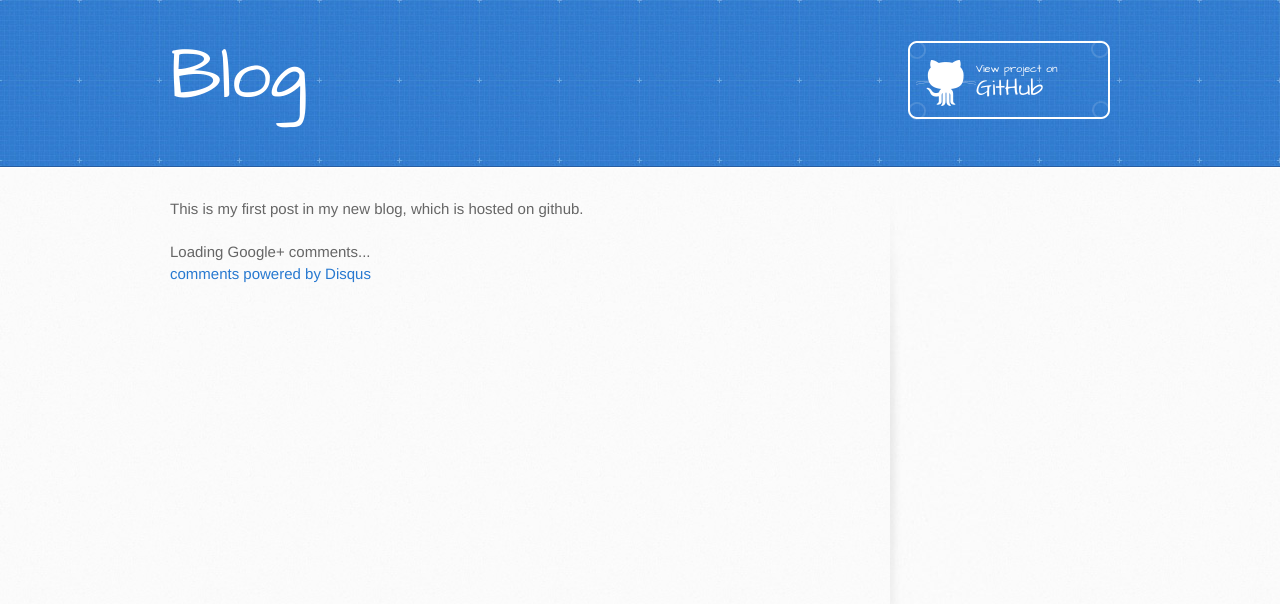
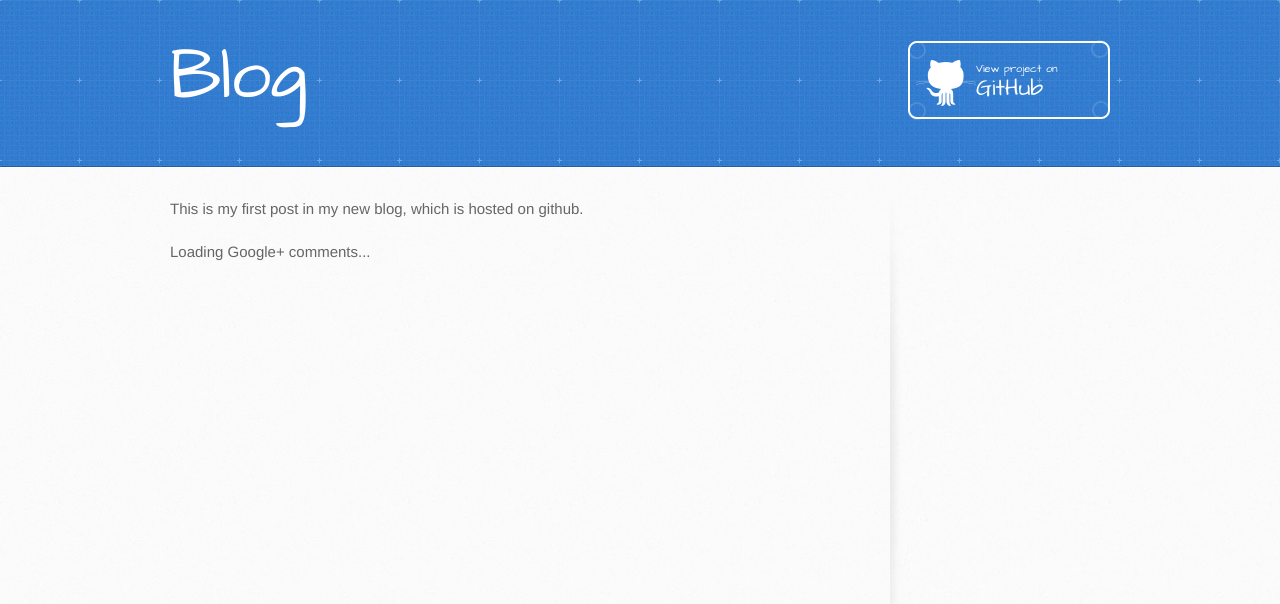
Before and after one commit to mars3142/blog, a Jekyll site: the page built from _posts/2014-05-23-first-post.md, in a window 1280 px wide. Shown: the top 604 px of the page. Built offline with Jekyll 4.4.1, drawn with Linux system fonts in a browser that asks for light colours; nearby versions of some CDN libraries; Markdown is read by kramdown in place of the engine named in the settings; comment, search, counter and statistics services are not loaded.

Commit message:
Google+ Comments

```diff
--- a/_config.yml
+++ b/_config.yml
@@ -1,7 +1,7 @@
 name: "blog.mars3142.de"
 description: "Blog of mars3142."
 
-url: "http://blog.mars3142.de"
+url: "http://blog.mars3142.org"
 
 #paginate: 5
 #paginate_path: "page:num"
--- a/_layouts/post.html
+++ b/_layouts/post.html
@@ -33,25 +33,11 @@
             <ul data-toc="#main_content"></ul>
           {% endif %}
           {{ content }}
-<section id="comments">
-        <script src="//apis.google.com/js/plusone.js" type="text/javascript"></script>
-        <div class="g-comments" data-href="{{ site.url }}{{ page.url }}" data-width="900" data-first_party_property="BLOGGER" data-view_type="FILTERED_POSTMOD">Loading Google+ comments...</div>
-      </section>
-    <div id="disqus_thread"></div>
-    <script type="text/javascript">
-        /* * * CONFIGURATION VARIABLES: EDIT BEFORE PASTING INTO YOUR WEBPAGE * * */
-        var disqus_shortname = 'mars3142-blog'; // required: replace example with your forum shortname
-
-        /* * * DON'T EDIT BELOW THIS LINE * * */
-        (function() {
-            var dsq = document.createElement('script'); dsq.type = 'text/javascript'; dsq.async = true;
-            dsq.src = '//' + disqus_shortname + '.disqus.com/embed.js';
-            (document.getElementsByTagName('head')[0] || document.getElementsByTagName('body')[0]).appendChild(dsq);
-        })();
-    </script>
-    <noscript>Please enable JavaScript to view the <a href="http://disqus.com/?ref_noscript">comments powered by Disqus.</a></noscript>
-    <a href="http://disqus.com" class="dsq-brlink">comments powered by <span class="logo-disqus">Disqus</span></a>
-            </section>
+          <section id="comments">
+             <script src="//apis.google.com/js/plusone.js" type="text/javascript"></script>
+             <div class="g-comments" data-href="{{ site.url }}{{ page.url }}" data-width="690" data-first_party_property="BLOGGER" data-view_type="FILTERED_POSTMOD">Loading Google+ comments...</div>
+          </section>
+        </section>
 
         <aside id="sidebar">
           <!-- SIDEBAR -->
```
